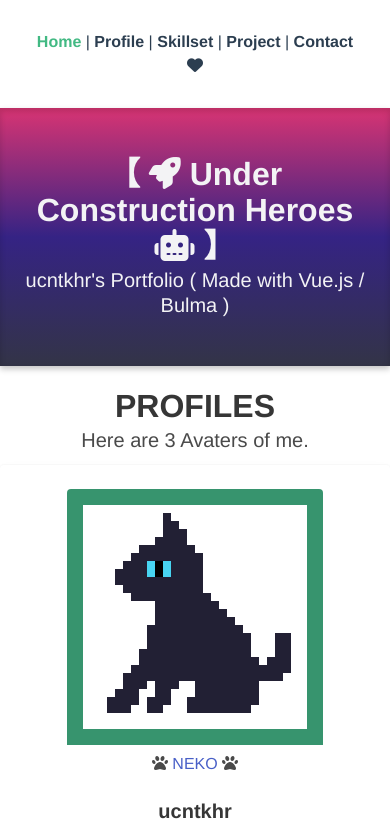
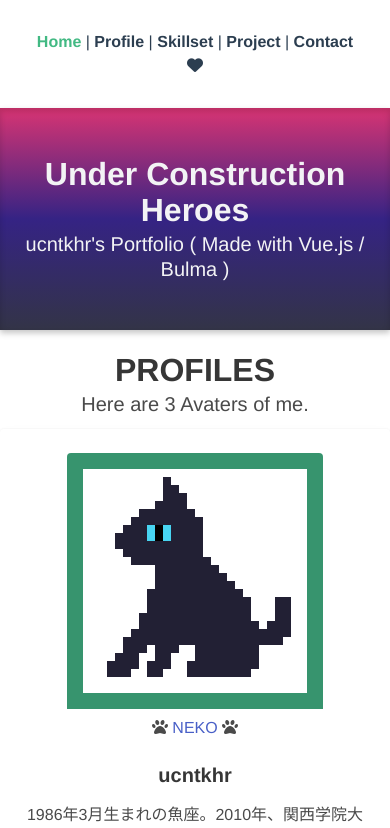
Before and after one commit to ucntkhr/portfolio_uc, a Vue app: page / in a window 390 px wide. Shown: the top 828 px of the page. Built offline with nearby package versions, Linux system fonts and the light colour scheme.

Commit message:
bye rocket & robot cause of mobile view / also "＊" in Frisk

```diff
--- a/src/components/Frisk.vue
+++ b/src/components/Frisk.vue
@@ -4,7 +4,7 @@
     <div class="hero-body">
       <div class="container has-text-centered">
         <h1 class="words title is-light">
-          【 <span class="fas fa-star-of-life"></span> ーーーーー YOU ARE TRUE PACIFIST ーーーーー <span class="fas fa-star-of-life"></span> 】
+          YOU ARE TRUE PACIFIST
         </h1>
         <p class="words subtitle">
           "SHARPENS YOU UP."
--- a/src/views/Home.vue
+++ b/src/views/Home.vue
@@ -4,9 +4,7 @@
     <section class="protagonist hero is-bold is-medium">
       <div class="hero-body">
         <div class="container has-text-centered">
-          <h1 class="words title is-light">
-            【 <span class="fas fa-rocket"></span> Under Construction Heroes <span class="fas fa-robot"></span> 】
-          </h1>
+          <h1 class="words title is-light">Under Construction Heroes</h1>
           <p class="words subtitle">
             ucntkhr's Portfolio ( Made with Vue.js / Bulma )
           </p>
```
